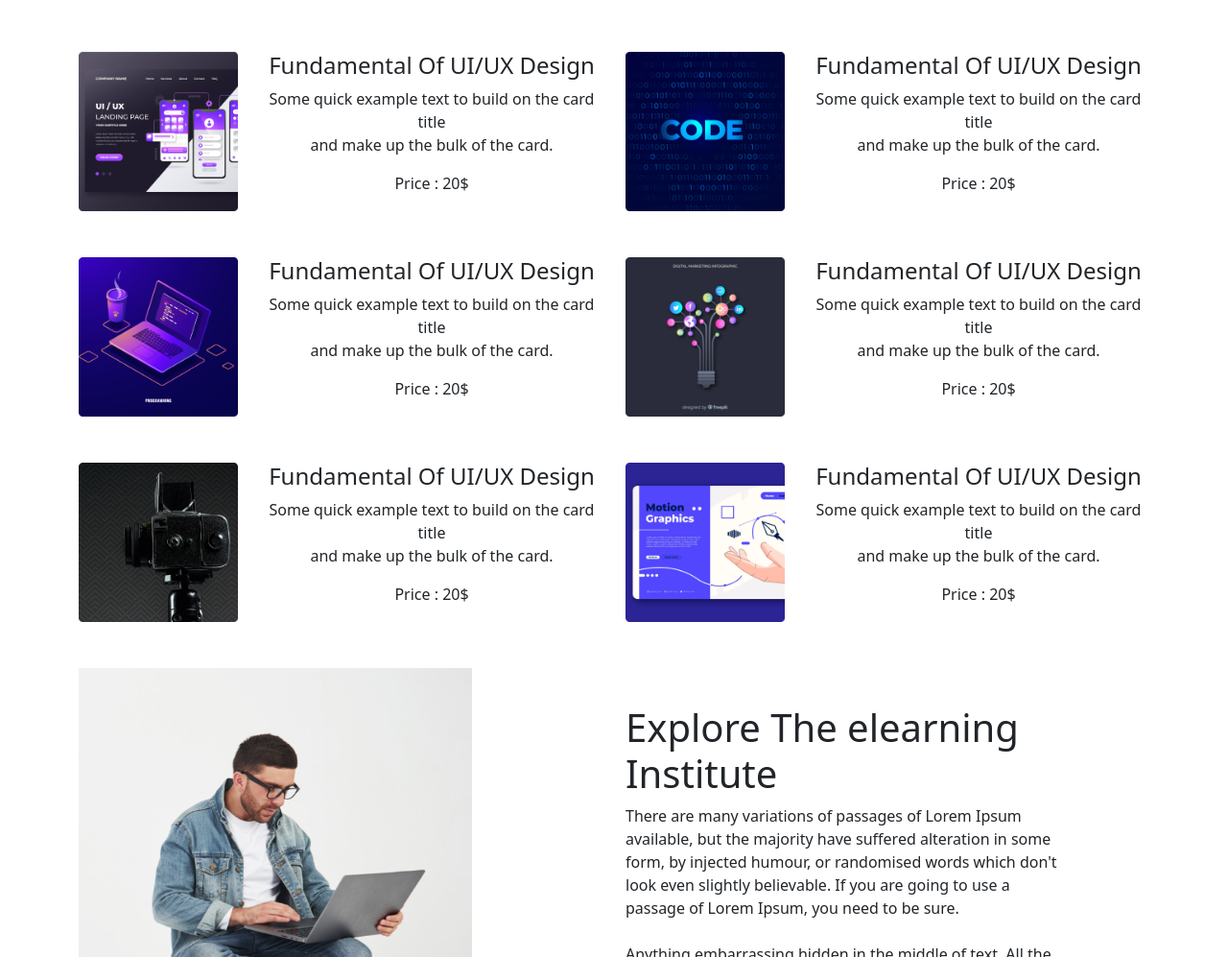
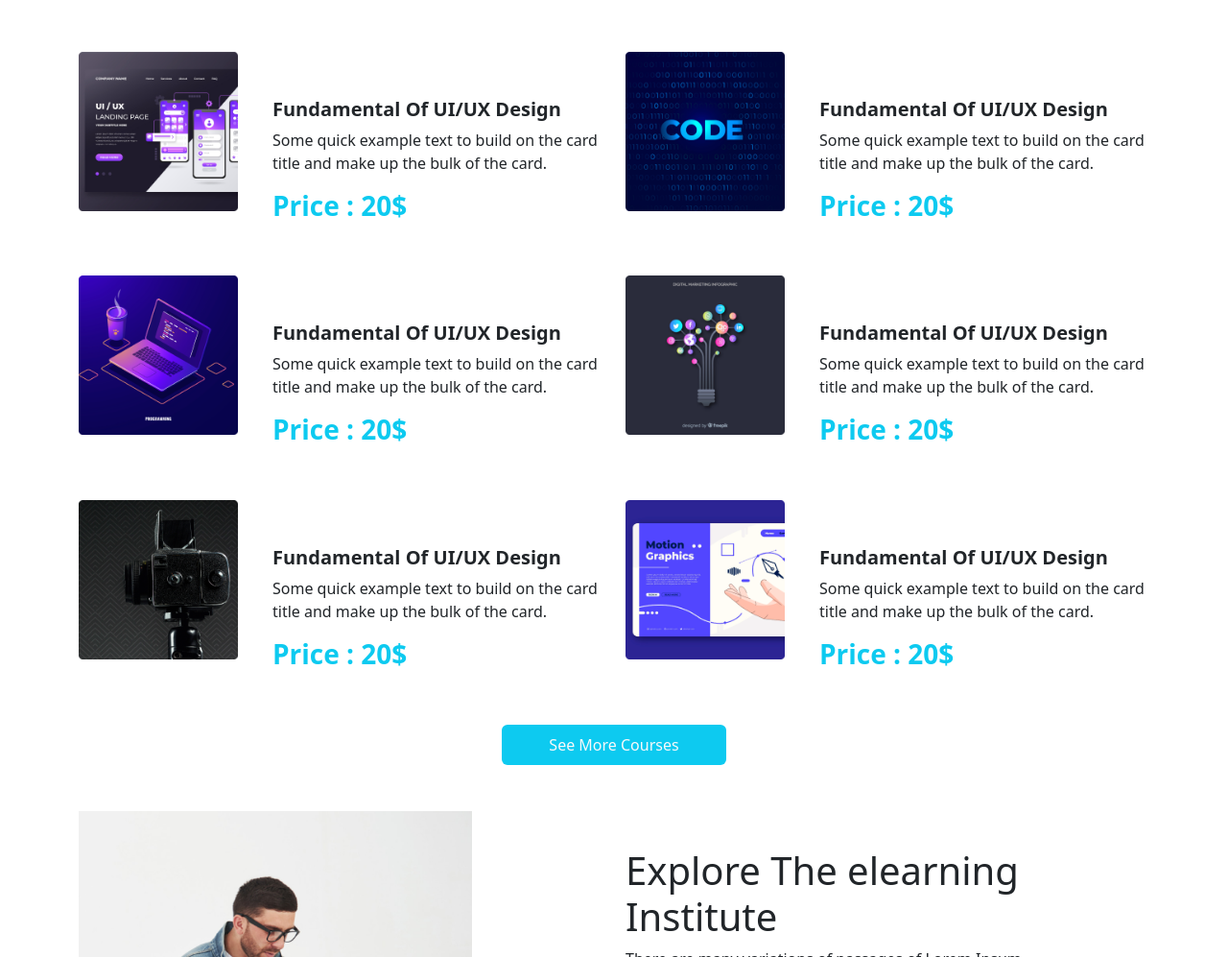
Before and after one commit to prio12/Learner-ocean-assignment-repo, a plain HTML site: page index.html in a window 1280 px wide. Shown: the part 1020-2017 px from the top of the page at 96% size. Drawn offline with nearby package versions, Linux system fonts and the light colour scheme.

Commit message:
corses section fixed

```diff
--- a/index.html
+++ b/index.html
@@ -108,10 +108,10 @@
 
           <!------------------------------Popular courses title start here------------------------------------>
 
-          <section class="my-5">
+          <section>
             <div class="container mb-5 pb-5">
               <div class="text-center">
-                <h1>Discover Our Popular <br>
+                <h1 class="fw-bolder">Discover Our Popular <br>
                   Courses</h1>
                    <p>It is a long established fact that a reader will be distracted by the readable <br>
                       content of a page when looking at its layout.</p>
@@ -124,18 +124,18 @@
 
 
            <!----------------------------------------------------------------------------------------------------------------------------------------------- Popular courses start here ------------------------------------------------------------------------------------------------------>
-           <div class="container text-center">
+           <div class="container">
             <div class="row gy-5">
               <div class="col-12 col-md-12 col-lg-6">
                 <div class="row">
                   <div class="col-12 col-sm-12 col-md-12 col-lg-4">
                     <img class="w-100"src="images/course/course-1.png" alt="">
                   </div>
-                  <div class="col-12 col-sm-12 col-md-12 col-lg-8">
-                    <h4>Fundamental Of UI/UX Design</h4>
-                        <p>Some quick example text to build on the card title <br>
+                  <div class="col-12 col-sm-12 col-md-12 col-lg-8 pt-5 ps-4">
+                    <h5 class="fw-bold">Fundamental Of UI/UX Design</h5>
+                        <p>Some quick example text to build on the card title
                             and make up the bulk of the card.</p>
-                            <p>Price : 20$</p>
+                           <h3 class="text-info fw-bold">Price : 20$</h3>
                   </div>
                 </div>
               </div>
@@ -144,11 +144,11 @@
                   <div class="col-12 col-sm-12 col-md-12 col-lg-4">
                     <img class="w-100"src="images/course/course-2.png" alt="">
                   </div>
-                  <div class="col-12 col-sm-12 col-md-12 col-lg-8">
-                    <h4>Fundamental Of UI/UX Design</h4>
-                        <p>Some quick example text to build on the card title <br>
+                  <div class="col-12 col-sm-12 col-md-12 col-lg-8 pt-5 ps-4">
+                    <h5 class="fw-bold">Fundamental Of UI/UX Design</h5>
+                        <p>Some quick example text to build on the card title
                             and make up the bulk of the card.</p>
-                            <p>Price : 20$</p>
+                            <h3 class="text-info fw-bold">Price : 20$</h3>
                   </div>
                 </div>
               </div>
@@ -157,11 +157,11 @@
                   <div class="col-12 col-sm-12 col-md-12 col-lg-4">
                     <img class="w-100" src="images/course/course-3.png" alt="">
                   </div>
-                  <div class="col-12 col-sm-12 col-md-12 col-lg-8">
-                    <h4>Fundamental Of UI/UX Design</h4>
-                        <p>Some quick example text to build on the card title <br>
+                  <div class="col-12 col-sm-12 col-md-12 col-lg-8 pt-5 ps-4">
+                    <h5 class="fw-bold">Fundamental Of UI/UX Design</h5>
+                        <p>Some quick example text to build on the card title
                             and make up the bulk of the card.</p>
-                            <p>Price : 20$</p>
+                            <h3 class="text-info fw-bold">Price : 20$</h3>
                   </div>
                 </div>
               </div>
@@ -170,11 +170,12 @@
                   <div class="col-12 col-sm-12 col-md-12 col-lg-4">
                     <img class="w-100" src="images/course/course-4.png" alt="">
                   </div>
-                  <div class="col-12 col-sm-12 col-md-12 col-lg-8">
-                    <h4>Fundamental Of UI/UX Design</h4>
-                        <p>Some quick example text to build on the card title <br>
+                  <div class="col-12 col-sm-12 col-md-12 col-lg-8 pt-5 ps-4">
+                    <h5 class="fw-bold">Fundamental Of UI/UX Design</h5>
+                        <p>Some quick example text to build on the card title
+
                             and make up the bulk of the card.</p>
-                            <p>Price : 20$</p>
+                            <h3 class="text-info fw-bold">Price : 20$</h3>
                   </div>
                 </div>
               </div>
@@ -183,11 +184,11 @@
                   <div class="col-12 col-sm-12 col-md-12 col-lg-4">
                     <img class="w-100" src="images/course/course-5.png" alt="">
                   </div>
-                  <div class="col-12 col-sm-12 col-md-12 col-lg-8">
-                    <h4>Fundamental Of UI/UX Design</h4>
-                        <p>Some quick example text to build on the card title <br>
+                  <div class="col-12 col-sm-12 col-md-12 col-lg-8 pt-5 ps-4">
+                    <h5 class="fw-bold">Fundamental Of UI/UX Design</h5>
+                        <p>Some quick example text to build on the card title
                             and make up the bulk of the card.</p>
-                            <p>Price : 20$</p>
+                            <h3 class="text-info fw-bold">Price : 20$</h3>
                   </div>
                 </div>
               </div>
@@ -196,14 +197,17 @@
                   <div class="col-12 col-sm-12 col-md-12 col-lg-4">
                     <img class="w-100" src="images/course/course-6.png" alt="">
                   </div>
-                  <div class="col-12 col-sm-12 col-md-12 col-lg-8">
-                    <h4>Fundamental Of UI/UX Design</h4>
-                        <p>Some quick example text to build on the card title <br>
+                  <div class="col-12 col-sm-12 col-md-12 col-lg-8 pt-5 ps-4">
+                    <h5 class="fw-bold">Fundamental Of UI/UX Design</h5>
+                        <p>Some quick example text to build on the card title
                             and make up the bulk of the card.</p>
-                            <p>Price : 20$</p>
+                            <h3 class="text-info fw-bold">Price : 20$</h3>
                   </div>
                 </div>
               </div>
+            </div>
+            <div class="text-center mt-5">
+              <button class="btn text-light bg-info px-5 py-2">See More Courses</button>
             </div>
            </div>
 
```
